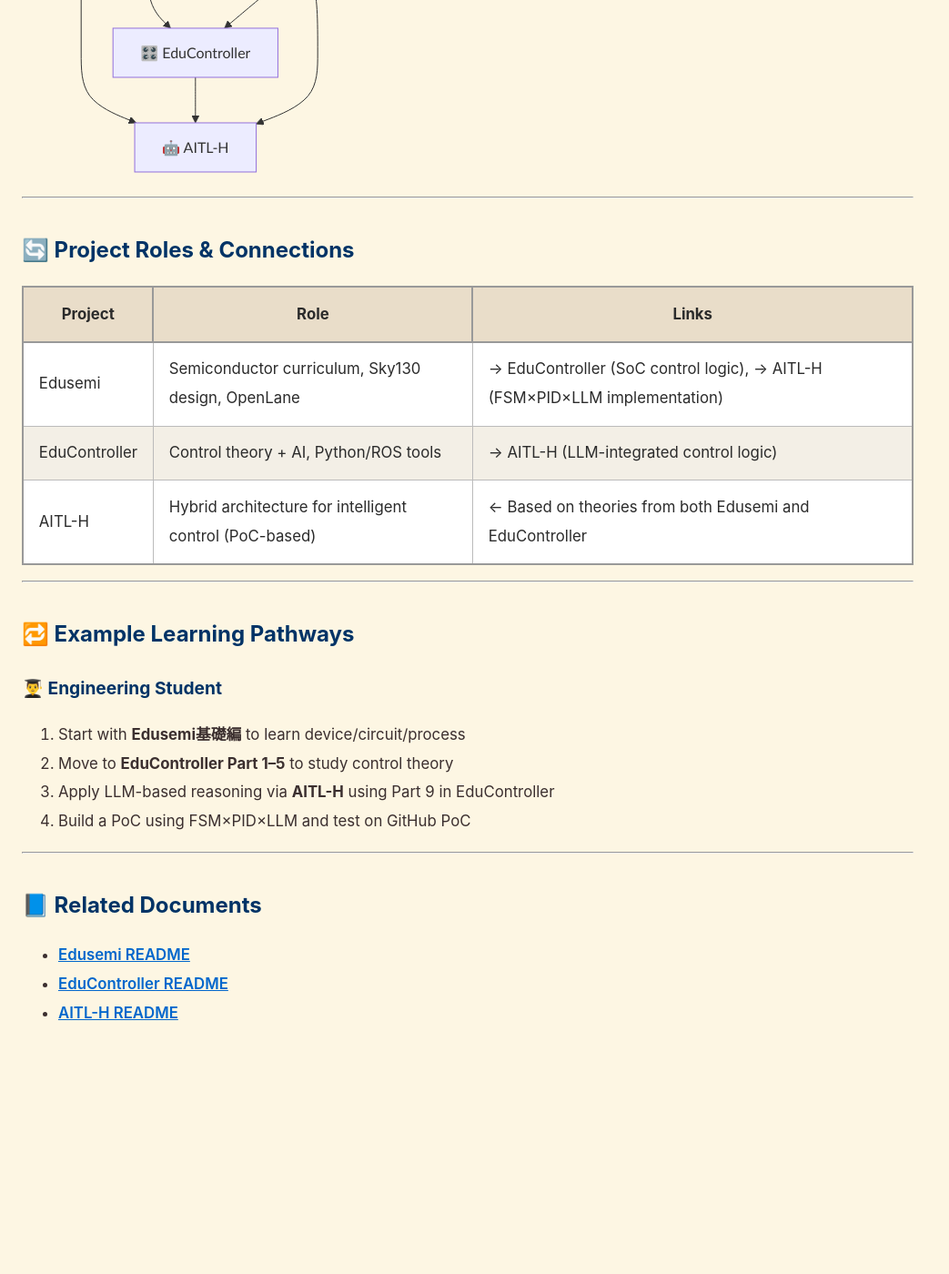
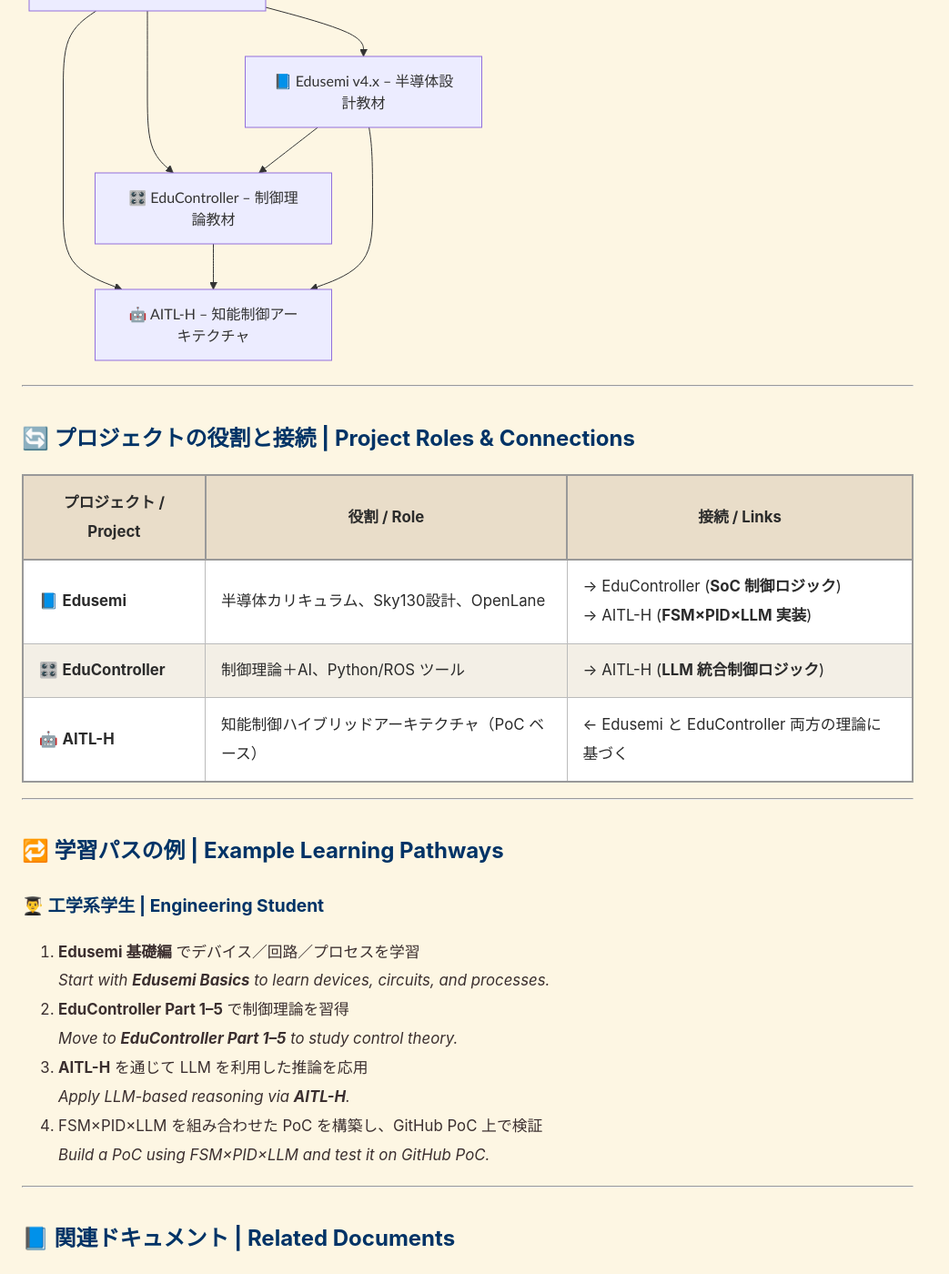
Before and after one commit to Samizo-AITL/SamizoGPT, a Jekyll site: the page built from Project Design Hub/project_integration_map.md, in a window 1280 px wide and 1400 px high, scrolled down 510 px. Shown: the whole window at 91% size, without its empty margins (0-1043 px from the left). Built offline with Jekyll 4.4.1, drawn with Linux system fonts in a browser that asks for light colours; our own code applies the rules of GitHub Pages for plain Markdown files; before the commit the page ends 1689 px from its top, so only the background shows below that; some of the changed text lies outside the part shown.

Commit message:
Update project_integration_map.md

````diff
--- a/Project Design Hub/project_integration_map.md
+++ b/Project Design Hub/project_integration_map.md
@@ -1,17 +1,26 @@
-# 🔗 Project Integration Map – Edusemi × EduController × AITL-H
-
-This document summarizes how the three major educational and technical projects by Shinichi Samizo are structurally linked.
+---
+layout: default
+title: Project Design Hub/project_overview.md
+---
 
 ---
 
-## 🗺️ Overview Diagram (Mermaid)
+# 🔗 プロジェクト統合マップ | Project Integration Map – Edusemi × EduController × AITL-H
+
+三溝真一による **3つの主要教育・技術プロジェクト**（Edusemi, EduController, AITL-H）の
+**相互連携と役割分担** をまとめたドキュメントです。
+*This document summarizes the structural links and roles of three major educational and technical projects by Shinichi Samizo.*
+
+---
+
+## 🗺️ 全体像（Mermaid 図）| Overview Diagram (Mermaid)
 
 ```mermaid
 graph TD
-  SamizoGPT[SamizoGPT – Prompt & Design Framework]
-  Edusemi[📘 Edusemi v4.x]
-  EduController[🎛️ EduController]
-  AITLH[🤖 AITL-H]
+  SamizoGPT[🗂 SamizoGPT – プロンプト & 設計フレームワーク]
+  Edusemi[📘 Edusemi v4.x – 半導体設計教材]
+  EduController[🎛️ EduController – 制御理論教材]
+  AITLH[🤖 AITL-H – 知能制御アーキテクチャ]
 
   SamizoGPT --> Edusemi
   SamizoGPT --> EduController
@@ -24,27 +33,38 @@ graph TD
 
 ---
 
-## 🔄 Project Roles & Connections
+## 🔄 プロジェクトの役割と接続 | Project Roles & Connections
 
-| Project | Role | Links |
-|---------|------|-------|
-| Edusemi | Semiconductor curriculum, Sky130 design, OpenLane | → EduController (SoC control logic), → AITL-H (FSM×PID×LLM implementation) |
-| EduController | Control theory + AI, Python/ROS tools | → AITL-H (LLM-integrated control logic) |
-| AITL-H | Hybrid architecture for intelligent control (PoC-based) | ← Based on theories from both Edusemi and EduController |
+| **プロジェクト / Project** | **役割 / Role** | **接続 / Links** |
+|-----------------------------|-----------------|------------------|
+| 📘 **Edusemi** | 半導体カリキュラム、Sky130設計、OpenLane | → EduController (**SoC 制御ロジック**)<br>→ AITL-H (**FSM×PID×LLM 実装**) |
+| 🎛️ **EduController** | 制御理論＋AI、Python/ROS ツール | → AITL-H (**LLM 統合制御ロジック**) |
+| 🤖 **AITL-H** | 知能制御ハイブリッドアーキテクチャ（PoC ベース） | ← Edusemi と EduController 両方の理論に基づく |
 
 ---
 
-## 🔁 Example Learning Pathways
+## 🔁 学習パスの例 | Example Learning Pathways
 
-### 👨‍🎓 Engineering Student
-1. Start with **Edusemi基礎編** to learn device/circuit/process
-2. Move to **EduController Part 1–5** to study control theory
-3. Apply LLM-based reasoning via **AITL-H** using Part 9 in EduController
-4. Build a PoC using FSM×PID×LLM and test on GitHub PoC
+### 👨‍🎓 工学系学生 | Engineering Student
+1. **Edusemi 基礎編** でデバイス／回路／プロセスを学習
+   *Start with **Edusemi Basics** to learn devices, circuits, and processes.*
+2. **EduController Part 1–5** で制御理論を習得
+   *Move to **EduController Part 1–5** to study control theory.*
+3. **AITL-H** を通じて LLM を利用した推論を応用
+   *Apply LLM-based reasoning via **AITL-H**.*
+4. FSM×PID×LLM を組み合わせた PoC を構築し、GitHub PoC 上で検証
+   *Build a PoC using FSM×PID×LLM and test it on GitHub PoC.*
 
 ---
 
-## 📘 Related Documents
-- [Edusemi README](../Edusemi-v4x/README.md)
-- [EduController README](../EduController/README.md)
-- [AITL-H README](../AITL-H/README.md)
+## 📘 関連ドキュメント | Related Documents
+- [📘 Edusemi README](../Edusemi-v4x/README.md)
+- [🎛️ EduController README](../EduController/README.md)
+- [🤖 AITL-H README](../AITL-H/README.md)
+
+---
+
+## ✍ 管理者 | Maintainer
+**三溝 真一 / Samizo-AITL**
+- Email: [shin3t72@gmail.com](mailto:shin3t72@gmail.com)
+- GitHub: [Samizo-AITL](https://github.com/Samizo-AITL)
````
